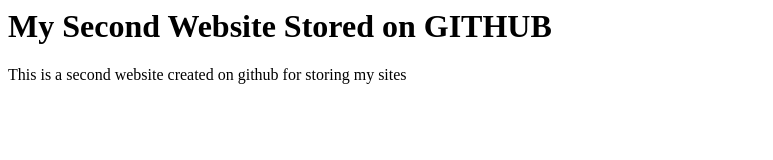
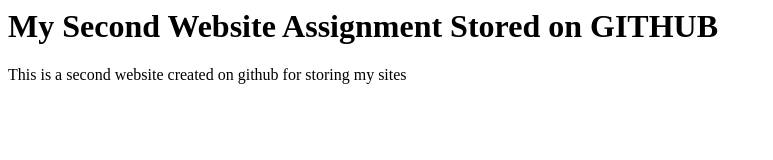
Before and after one commit to PotentPotion/wk1_assignment_2, a plain HTML site: page index.html in a window 1280 px wide. Shown: the whole page, without its empty margins (0-773 px from the left). Drawn offline with Linux system fonts and the light colour scheme.

Commit message:
updates to the h1 tag

```diff
--- a/index.html
+++ b/index.html
@@ -3,7 +3,7 @@
     <title>My second website</title>
   </head>
   <body>
-    <h1>My Second Website Stored on GITHUB</h1>
+    <h1>My Second Website Assignment Stored on GITHUB</h1>
     <p>This is a second website created on github for storing my sites</p>
   <body>
 </html>
```
